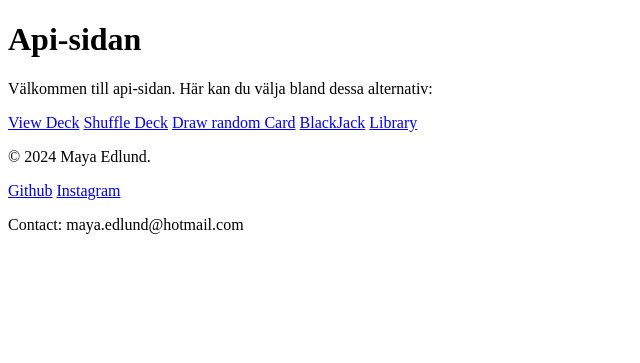
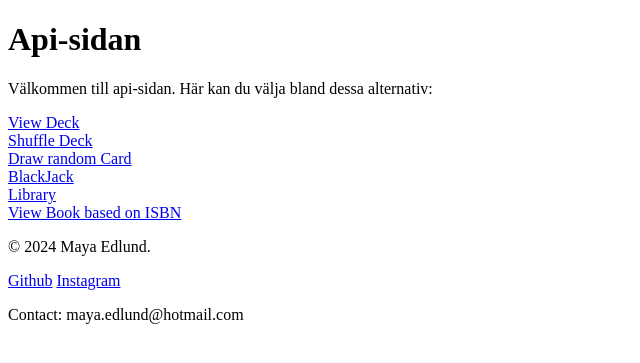
Before and after one commit to mayaaedlund/reportmvc, a Symfony app: template templates/card/api.html.twig in a window 1280 px wide. Shown: the part 204-567 px from the top of the page, without its empty margins (0-640 px from the left). Run offline with Twig, Linux system fonts and the light colour scheme; the template is opened without the code that fills it, so the values that code supplies are empty; some libraries are stand-ins or nearby versions.

Commit message:
Kontroller

```diff
--- a/templates/card/api.html.twig
+++ b/templates/card/api.html.twig
@@ -7,17 +7,19 @@
 
 <p>Välkommen till api-sidan. Här kan du välja bland dessa alternativ:</p>
 
-<a href="{{ path('api_deck') }}" class="btn btn-primary">View Deck</a>
+<a href="{{ path('api_deck') }}" class="btn btn-primary">View Deck</a> <br>
 
 <!-- Knapp för att länka till card/deck/shuffle -->
-<a href="{{ path('api_shuffle') }}" class="btn btn-primary">Shuffle Deck</a>
+<a href="{{ path('api_shuffle') }}" class="btn btn-primary">Shuffle Deck</a><br>
 
 <!-- Knapp för att länka till card/draw -->
-<a href="{{ path('api_draw') }}" class="btn btn-primary">Draw random Card</a>
+<a href="{{ path('api_draw') }}" class="btn btn-primary">Draw random Card</a><br>
 
-<a href="{{ path('api_game') }}" class="btn btn-primary">BlackJack</a>
+<a href="{{ path('api_game') }}" class="btn btn-primary">BlackJack</a><br>
 
-<a href="{{ path('api_library_books') }}" class="btn btn-primary">Library</a>
+<a href="{{ path('api_library_books') }}" class="btn btn-primary">Library</a><br>
+
+<a href="{{ path('api_library_book_by_isbn', {isbn: '9780747532699'}) }}" class="btn btn-primary">View Book based on ISBN</a><br>
 
 
 {% endblock %}
```
Also changed, not shown: src/Controller/LibraryController.php (+21 -0 lines).
